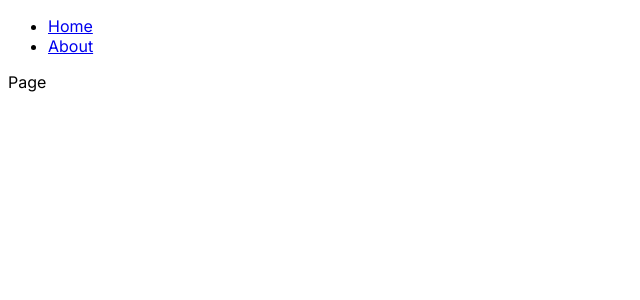
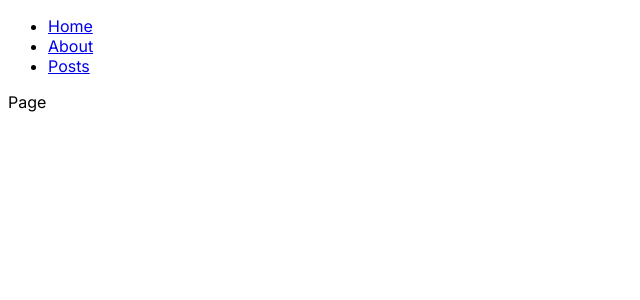
Before and after one commit to RodrigaoCabrera/nextjs-project, a Next.js app: page / in a window 1280 px wide. Shown: the top 300 px of the page, without its empty margins (0-640 px from the left). Built offline with nearby package versions, Linux system fonts and the light colour scheme.

Commit message:
ADD: Suspense de react

```diff
--- a/app/posts/page.jsx
+++ b/app/posts/page.jsx
@@ -3,6 +3,7 @@ import Link from "next/link";
 async function loadPosts() {
   const res = await fetch("https://jsonplaceholder.typicode.com/posts");
   const data = await res.json();
+  await new Promise((resolve) => setTimeout(resolve, 5000));
   return data;
 }
 const Posts = async () => {
--- a/components/Navbar.jsx
+++ b/components/Navbar.jsx
@@ -10,6 +10,9 @@ const Navbar = () => {
         <li>
           <Link href="/about">About</Link>
         </li>
+        <li>
+          <Link href="/posts">Posts</Link>
+        </li>
       </ul>
     </nav>
   );
```
Also changed, not shown: components/Post.jsx (+8 -1 lines).
